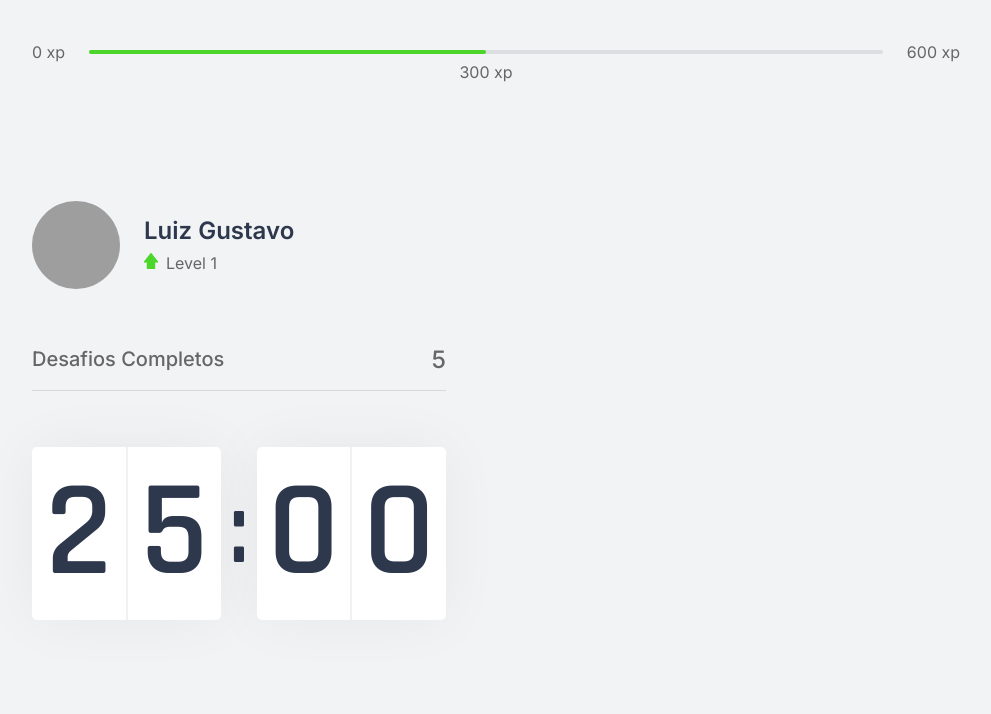
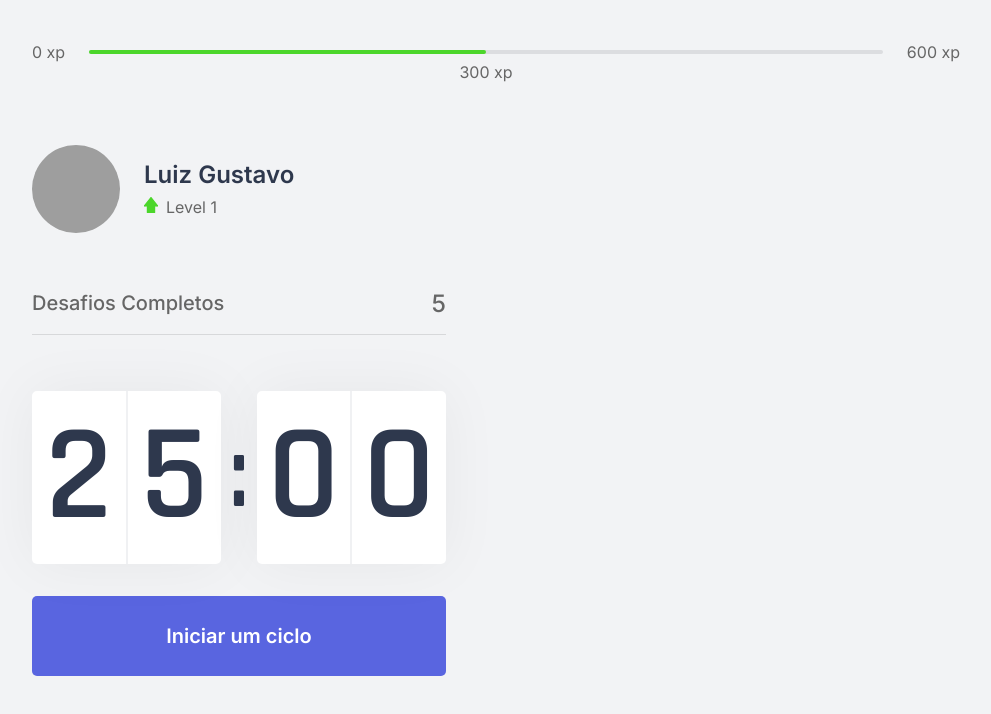
Before and after one commit to iamtheluiz/move.it, a Next.js app: page / in a window 1280 px wide. Shown: the top 714 px of the page, without its empty margins (144-1135 px from the left). Built offline with nearby package versions, Linux system fonts and the light colour scheme; grey boxes are pictures that could not be loaded.

Commit message:
feat: add Countdown button

```diff
--- a/src/components/Countdown.tsx
+++ b/src/components/Countdown.tsx
@@ -2,6 +2,7 @@
 
 export function Countdown() {
   return (
+    <div>
       <div className={styles.countdownContainer}>
         <div>
           <span>2</span>
@@ -13,5 +14,10 @@
           <span>0</span>
         </div>
       </div>
+
+      <button type="button" className={styles.countdownButton}>
+        Iniciar um ciclo
+      </button>
+    </div>
   )
 }
--- a/src/styles/components/Countdown.module.css
+++ b/src/styles/components/Countdown.module.css
@@ -35,3 +35,26 @@
   font-size: 6.25rem;
   margin: 0 0.5rem;
 }
+
+.countdownButton {
+  width: 100%;
+  height: 5rem;
+  margin-top: 2rem;
+
+  display: flex;
+  align-items: center;
+  justify-content: center;
+
+  border: 0;
+  border-radius: 5px;
+  background-color: var(--blue);
+
+  color: var(--white);
+  font-size: 1.25rem;
+  font-weight: 600;
+
+  transition: background-color 0.2s;
+}
+.countdownButton:hover {
+  background-color: var(--blue-dark);
+}
```
Lines whose indentation alone changed are shown as unchanged.
